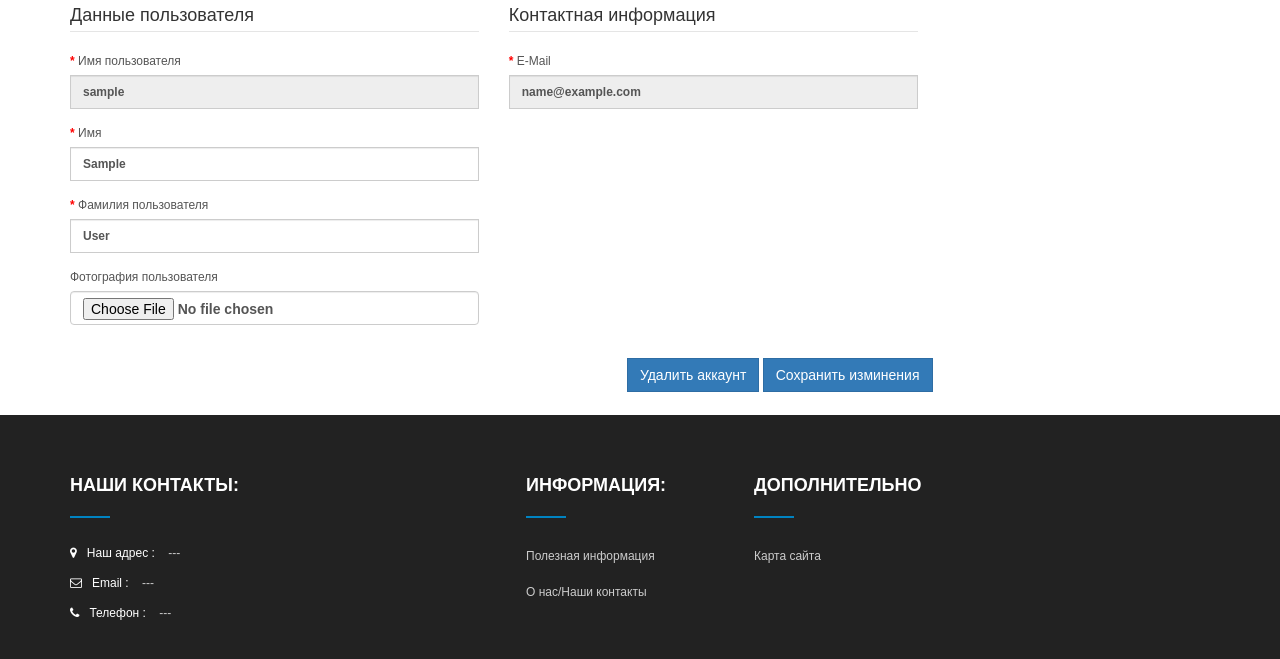
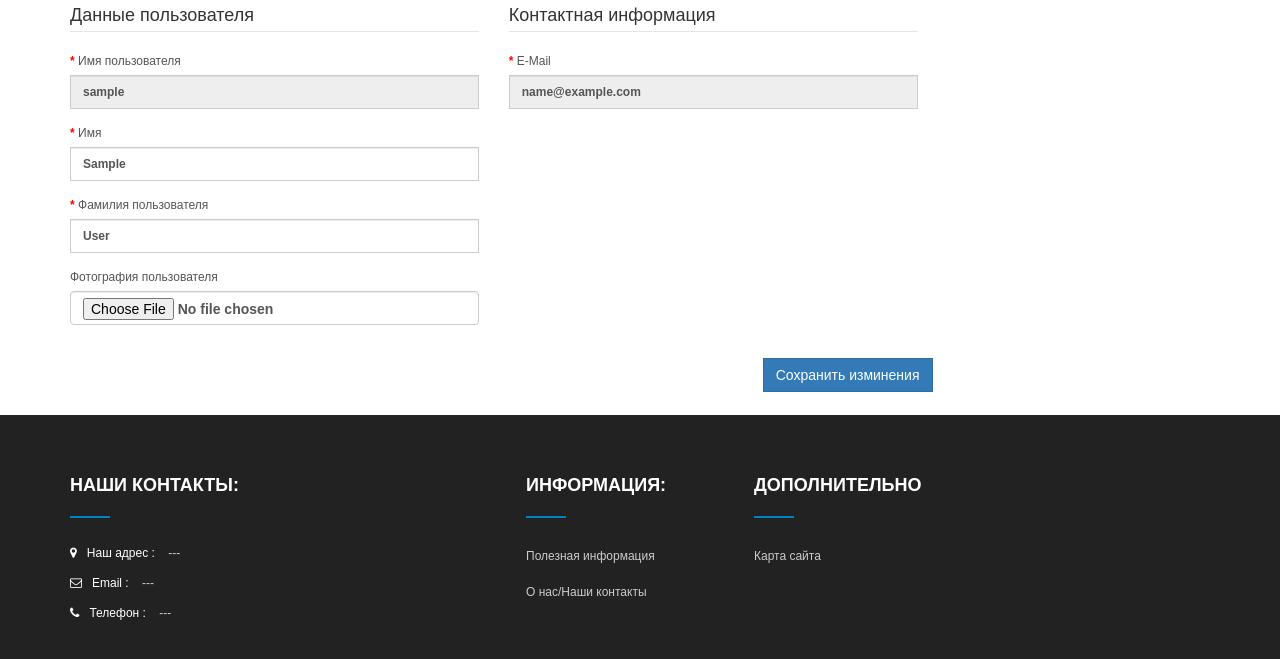
Before and after one commit to FedorSannikov1988/django_group_petproject, a Django app: page /input_user/my_account/ in a window 1280 px wide. Shown: the part 657-1316 px from the top of the page. Run offline with Django 4.2, Linux system fonts and the light colour scheme; the visitor is signed in with stand-in values (Sample User, id 1); parts of the project's set-up code (start-up, migrations or seed data) failed here and were passed over; some libraries are stand-ins or nearby versions.

Commit message:
work on the button delete account

```diff
--- a/users/templates/my_account.html
+++ b/users/templates/my_account.html
@@ -102,7 +102,9 @@
 						<div class="row">
 						    <div class="buttons clearfix">
 							    <div class="pull-right">
-                                    <input type="submit" class="btn btn-md btn-primary" value="Удалить аккаунт">
+{#                                    <form action="{% url 'users:delete_profile' %}" method="POST" enctype="multipart/form-data">#}
+{#                                        <input type="submit" class="btn btn-md btn-primary" value="Удалить аккаунт">#}
+{#                                    </form>#}
 								    <input type="submit" class="btn btn-md btn-primary" value="Сохранить изминения">
 							    </div>
 						    </div>
--- a/users/urls.py
+++ b/users/urls.py
@@ -1,6 +1,6 @@
 from django.urls import path
 
-from users.views import login, register, my_account, exit_my_account
+from users.views import login, register, my_account, exit_my_account, delete_my_account
 
 app_name = 'users'
 
@@ -9,4 +9,6 @@ urlpatterns = [
     path("register/", register, name='register'),
     path("my_account/", my_account, name='my_account'),
     path("exit_my_account/", exit_my_account, name='exit_my_account'),
+    path("delete_my_account/", delete_my_account, name='delete_my_account'),
+    # path("delete_profile/", delete_profile, name='delete_profile'),
 ]
```
Also changed, not shown: users/views.py (+8 -2 lines).
